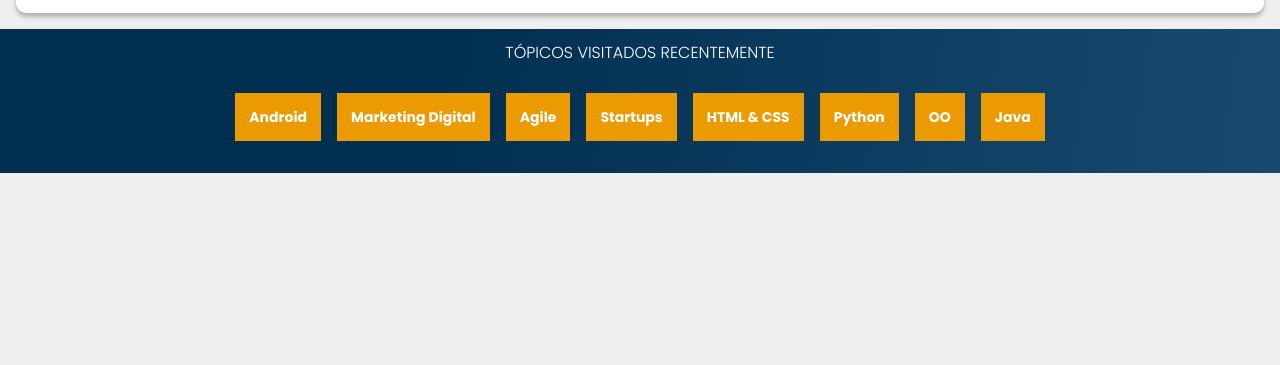
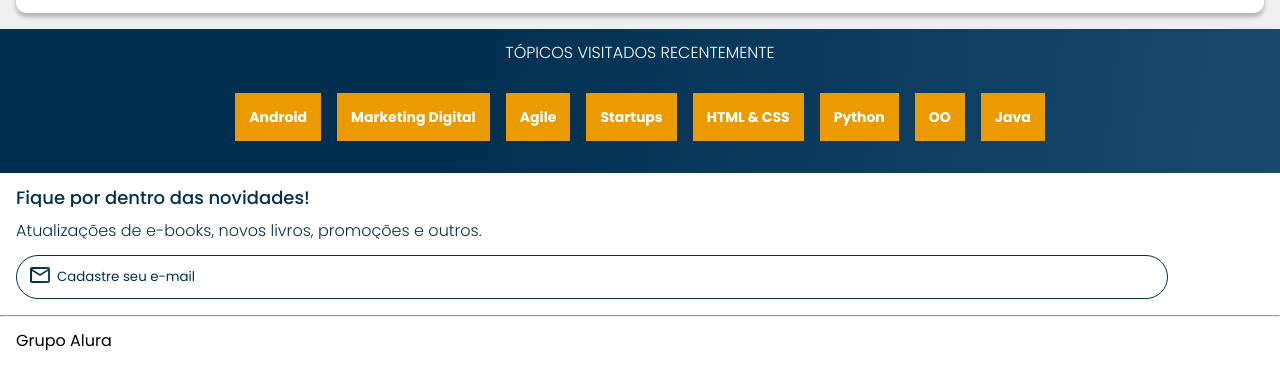
Before and after one commit to MelTami/alura-class, a plain HTML site: page HTML e CSS-responsividade com mobile-first/index.html in a window 1280 px wide. Shown: the part 2298-2663 px from the top of the page. Before the commit the page ends 2471 px from the top, so only its background shows below. Drawn offline with nearby package versions, Linux system fonts and the light colour scheme.

Commit message:
class: 3 done

```diff
--- a/HTML e CSS-responsividade com mobile-first/index.html
+++ b/HTML e CSS-responsividade com mobile-first/index.html
@@ -143,7 +143,6 @@
     </div>
   </div>
    </section>
-
    <section class="topicos">
     <h2 class="topicos__titulo">TÓPICOS VISITADOS RECENTEMENTE</h2>
     <ul class="topicos__lista">
@@ -157,7 +156,15 @@
         <li class="topicos__item"><a href="#" class="topicos__link">Java</a></li>
     </ul>
     </section>
-
+    <section class="contato">
+        <h2 class="contato__titulo">Fique por dentro das novidades!</h2>
+        <p class="contato__texto">Atualizações de e-books, novos livros, promoções e outros.</p>
+        <input type="email" placeholder="Cadastre seu e-mail" class="contato__email"/>
+    </section>
+    <hr/>
+    <footer class="rodape">
+        <h2 class="rodape__titulo">Grupo Alura</h2>
+    </footer>
    <script src="https://cdn.jsdelivr.net/npm/swiper@11/swiper-bundle.min.js"></script>
    <script>const swiper = new Swiper('.swiper', {
     spaceBetween: 10,
--- a/HTML e CSS-responsividade com mobile-first/style.css
+++ b/HTML e CSS-responsividade com mobile-first/style.css
@@ -2,6 +2,9 @@
 @import url("./styles/banner.css");
 @import url("./styles/carrossel.css");
 @import url("./styles/topicos.css");
+@import url("./styles/contato.css");
+@import url("./styles/rodape.css");
+
 
 :root {
     --cor-de-fundo: #f0efef;
--- /dev/null
+++ b/HTML e CSS-responsividade com mobile-first/styles/contato.css
@@ -0,0 +1,36 @@
+.contato{
+    background-color: var(--branco);
+    padding: 1em;
+}
+
+.contato__titulo, .contato__texto{
+    background: var(--azul-degrade);
+    -webkit-background-clip: text;
+    -webkit-text-fill-color: transparent;
+    background-clip: text;
+}
+
+.contato__titulo{
+    font-weight: 500;
+    font-size: 18px;
+}
+
+.contato__texto{
+    font-weight: 300;
+    margin: 1em 0;
+}
+
+.contato__email {
+    padding: 1em;
+    border: 1px solid var(--azul);
+    border-radius: 24px;
+    width: 90%;
+    color: var(--azul);
+}
+
+.contato__email::placeholder{
+    font-family: "Poppins";
+    color: var(--azul);
+    background: url("../img/Email.svg") no-repeat;
+    padding-left: 2em;
+}
--- a/HTML e CSS-responsividade com mobile-first/styles/header.css
+++ b/HTML e CSS-responsividade com mobile-first/styles/header.css
@@ -31,6 +31,10 @@
     width: 60vw;
 }
 
+.container__botao{
+    display: none;
+}
+
 .container__botao:checked~.lista-menu {
      display: block;
 }
--- /dev/null
+++ b/HTML e CSS-responsividade com mobile-first/styles/rodape.css
@@ -0,0 +1,8 @@
+hr{
+    margin: 0;
+}
+
+.rodape{
+    background-color: var(--branco);
+    padding: 1em;
+}
```
